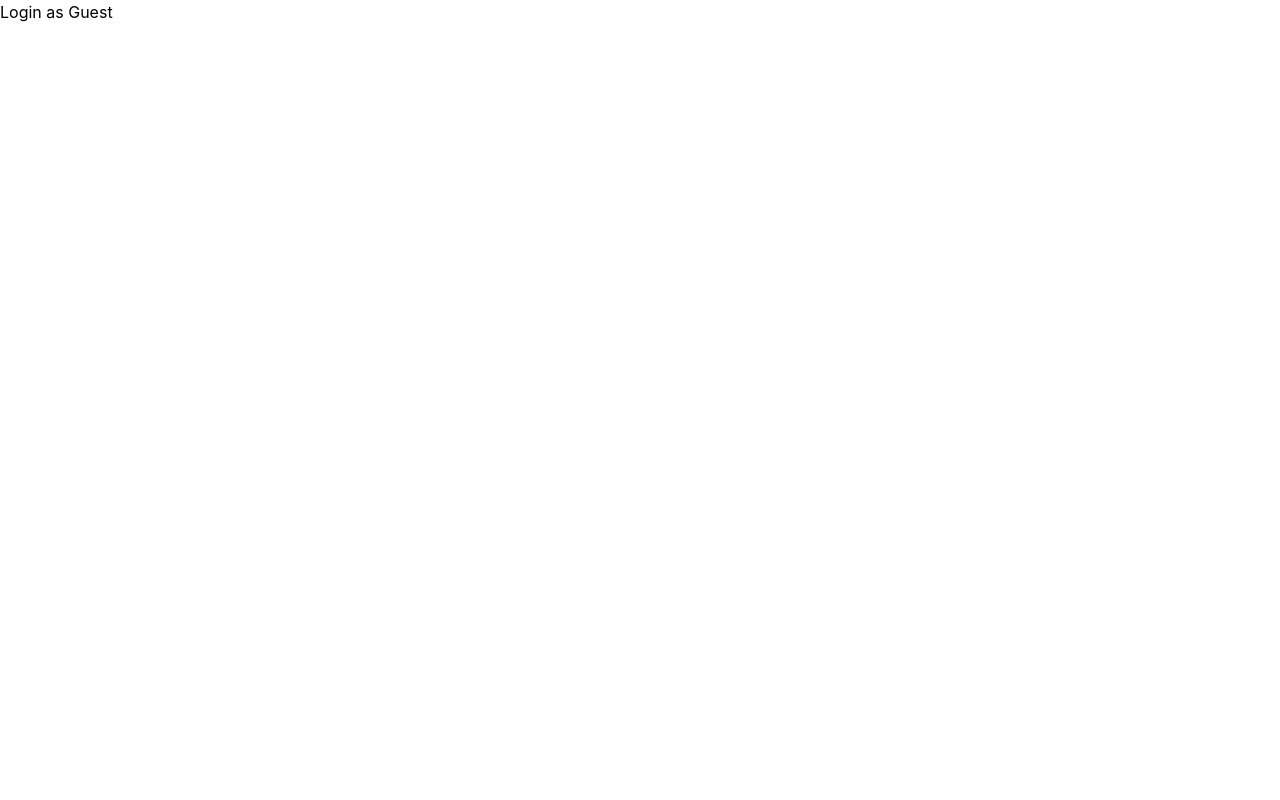
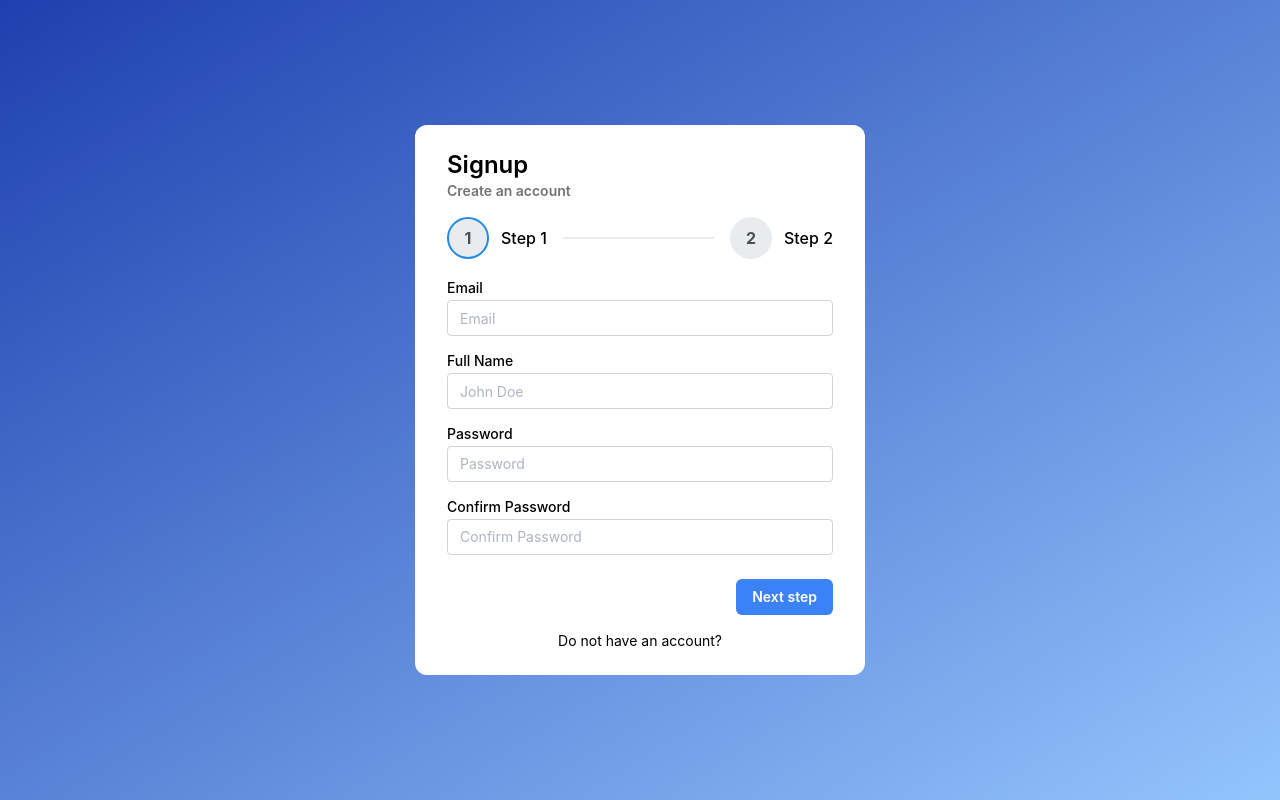
Before and after one commit to AnishDatta247/dbms-frontend, a React (Create React App) app: page /signup/guest in a window 1280 px wide. Built offline with nearby package versions, Linux system fonts and the light colour scheme.

Commit message:
signup-guest

```diff
--- a/src/pages/SignupGuest.js
+++ b/src/pages/SignupGuest.js
@@ -1,7 +1,176 @@
+import { useForm } from "@mantine/form";
+import { TextInput, Button, Stepper, Group, NativeSelect } from "@mantine/core";
+import { Link } from "react-router-dom";
+import { useState } from "react";
+
 const SignupGuest = () => {
+  const onSubmit = (values) => {
+    console.log(values);
+  };
+
+  const [active, setActive] = useState(0);
+
+  const form = useForm({
+    initialValues: {
+      email: "",
+      name: "",
+      confirm_password: "",
+      password: "",
+      roll_number: "",
+      phone: "",
+      college: "",
+      department: "",
+      year: "",
+    },
+    validate: (values) => {
+      if (active === 0) {
+        return {
+          email: /^\S+@\S+$/.test(values.email) ? null : "Invalid email",
+          name: values.name.length > 0 ? null : "Name is required",
+          password:
+            values.password.length > 5 ? null : "Atleast 6 characters required",
+          confirm_password:
+            values.confirm_password === values.password
+              ? null
+              : "Passwords do not match",
+        };
+      }
+      if (active === 1) {
+        return {
+          roll_number:
+            values.roll_number.length > 0 ? null : "Roll number is required",
+          phone:
+            values.phone.length > 0
+              ? /^\D+$/.test(values.email)
+                ? null
+                : "Invalid Phone Number"
+              : "Phone number is required",
+          college:
+            values.college.length > 0 ? null : "College name is required",
+          department:
+            values.department.length > 0 ? null : "Department name is required",
+          year: values.year.length > 0 ? null : "Year of study is required",
+        };
+      }
+
+      return {};
+    },
+  });
+
+  const nextStep = () => {
+    setActive((current) => {
+      if (form.validate().hasErrors) return current;
+      return current < 1 ? current + 1 : current;
+    });
+  };
+
+  const prevStep = () => {
+    setActive((current) => (current > 0 ? current - 1 : current));
+  };
+
   return (
-    <div>
-      <h1>Login as Guest</h1>
+    <div className="h-screen flex items-center justify-center bg-gradient-to-br from-blue-800 via bg-blue-500 to-blue-300">
+      <div className="bg-white rounded-xl px-8 py-6 flex flex-col gap-4 w-[350px] sm:w-[450px]">
+        <div className="flex flex-col">
+          <span className="text-2xl font-semibold">Signup</span>
+          <span className="text-sm text-neutral-500 font-semibold">
+            Create an account
+          </span>
+        </div>
+        <form onSubmit={form.onSubmit((values) => onSubmit(values))}>
+          <Stepper active={active}>
+            <Stepper.Step label="Step 1">
+              <TextInput
+                label="Email"
+                placeholder="Email"
+                {...form.getInputProps("email")}
+              />
+              <TextInput
+                mt="sm"
+                label="Full Name"
+                placeholder="John Doe"
+                {...form.getInputProps("name")}
+              />
+              <TextInput
+                mt="sm"
+                label="Password"
+                type="password"
+                placeholder="Password"
+                {...form.getInputProps("password")}
+              />
+              <TextInput
+                mt="sm"
+                label="Confirm Password"
+                type="password"
+                placeholder="Confirm Password"
+                {...form.getInputProps("confirm_password")}
+              />
+            </Stepper.Step>
+            <Stepper.Step label="Step 2">
+              <TextInput
+                label="Roll Number"
+                placeholder="21CS30006"
+                {...form.getInputProps("roll_number")}
+              />
+              <TextInput
+                label="Phone"
+                placeholder="10 digit phone number"
+                {...form.getInputProps("phone")}
+              />
+              <TextInput
+                mt="sm"
+                label="College"
+                placeholder="IIT KGP"
+                {...form.getInputProps("college")}
+              />
+              <TextInput
+                mt="sm"
+                label="Department"
+                placeholder="CSE"
+                {...form.getInputProps("department")}
+              />
+              <NativeSelect
+                mt="sm"
+                label="Year of study"
+                {...form.getInputProps("year")}
+                data={["1st", "2nd", "3rd", "4th", "5th"]}
+              />
+            </Stepper.Step>
+          </Stepper>
+          <Group justify="flex-end">
+            {active !== 0 && (
+              <button
+                className="bg-blue-500 px-4 py-2 rounded-md text-white font-semibold text-sm mt-6"
+                variant="default"
+                onClick={prevStep}
+              >
+                Back
+              </button>
+            )}
+            {active !== 1 ? (
+              <button
+                className="bg-blue-500 px-4 py-2 rounded-md text-white font-semibold text-sm mt-6"
+                onClick={nextStep}
+              >
+                Next step
+              </button>
+            ) : (
+              <button
+                type="submit"
+                className="bg-blue-500 px-4 py-2 rounded-md text-white font-semibold text-sm mt-6"
+              >
+                Submit
+              </button>
+            )}
+          </Group>
+        </form>
+        <Link
+          to="/signup"
+          className="text-sm hover:underline text-center w-fit m-auto"
+        >
+          Do not have an account?
+        </Link>
+      </div>
     </div>
   );
 };
```
